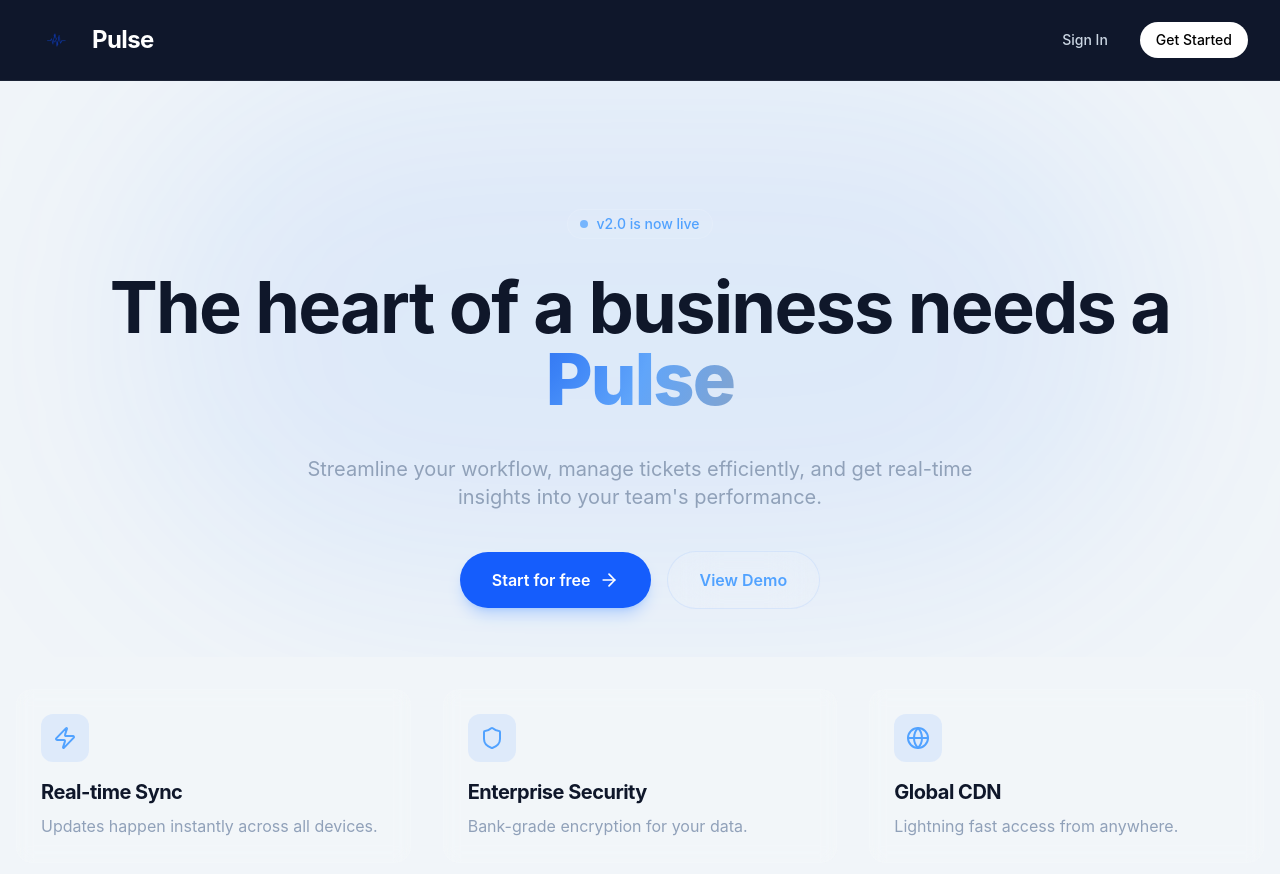
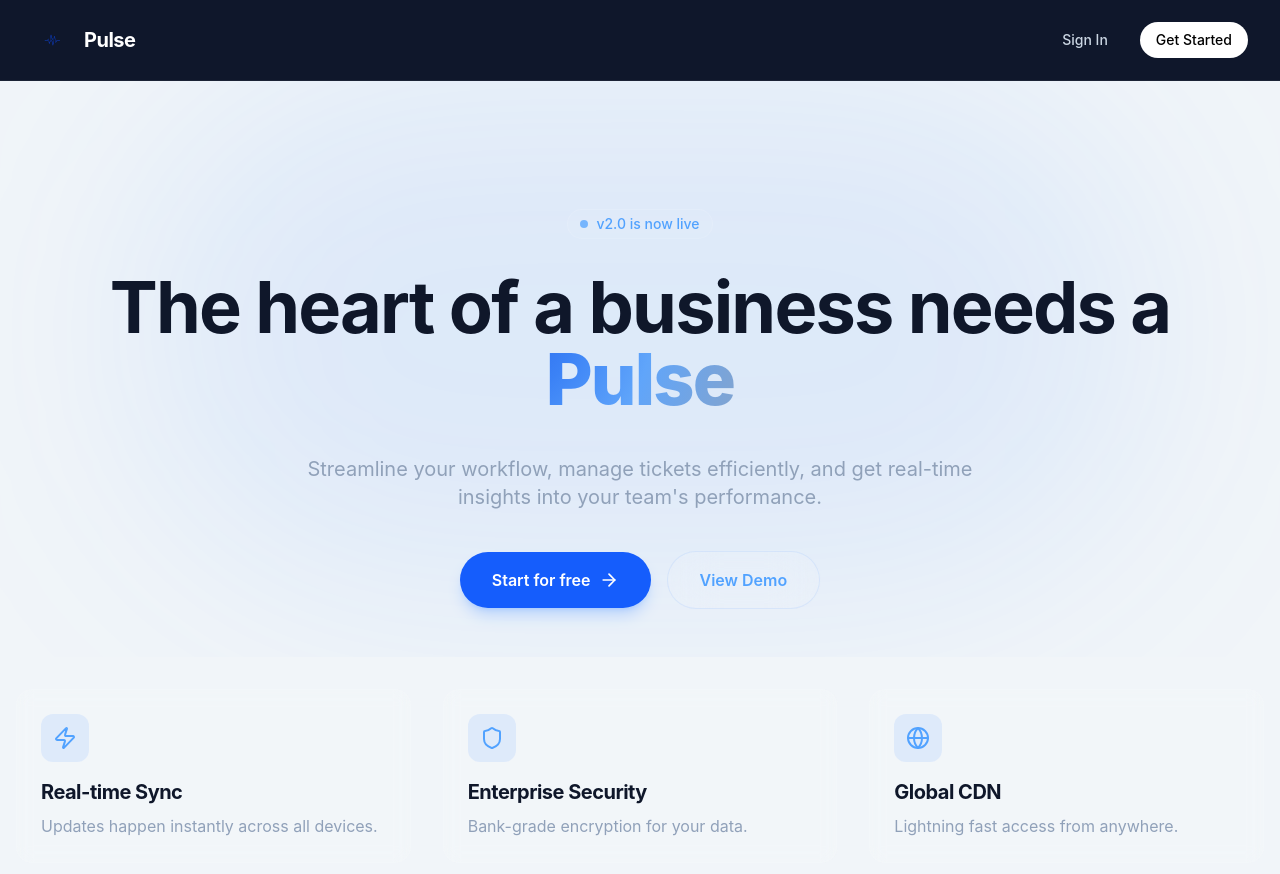
Before and after one commit to Kylew-95/ProjectPulse, a React (Vite) app in the folder frontendPulse/: page / in a window 1280 px wide. Shown: the top 874 px of the page. Built offline with nearby package versions, Linux system fonts and the light colour scheme; no server answers.

Commit message:
style(ui): standardize logo size across all pages

```diff
--- a/frontendPulse/src/components/layout/Layout.tsx
+++ b/frontendPulse/src/components/layout/Layout.tsx
@@ -34,8 +34,8 @@ const Layout = () => {
             {/* Logo Area */}
             <div className="p-5 flex items-center gap-3">
                 <Link to="/" className="flex items-center gap-3 group" title="Return to home">
-                    <img src="/src/assets/logo.png" alt="Pulse Loop" className="w-10 h-10 object-contain group-hover:scale-105 transition-transform" />
-                    <span className="text-lg font-bold tracking-tight text-slate-900 dark:text-white">
+                    <img src="/logo.png" alt="Pulse Loop" className="w-10 h-10 object-contain group-hover:scale-105 transition-transform" />
+                    <span className="text-xl font-bold tracking-tight text-slate-900 dark:text-white">
                          Pulse
                     </span>
                 </Link>
--- a/frontendPulse/src/pages/landing/Home.tsx
+++ b/frontendPulse/src/pages/landing/Home.tsx
@@ -44,8 +44,8 @@ const Home = () => {
       <nav className="border-b border-white/5 bg-slate-900 backdrop-blur-xl">
         <div className="max-w-7xl mx-auto px-4 sm:px-6 lg:px-8 h-20 flex justify-between items-center">
           <div className="flex items-center gap-3">
-            <img src="/logo.png" alt="Pulse Logo" className="w-12 h-12 object-contain" />
-            <span className="text-2xl font-bold text-white tracking-tight">
+            <img src="/logo.png" alt="Pulse Logo" className="w-10 h-10 object-contain" />
+            <span className="text-xl font-bold text-white tracking-tight">
               Pulse
             </span>
           </div>
```
